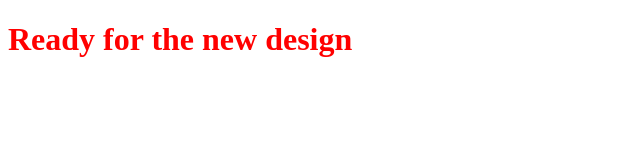
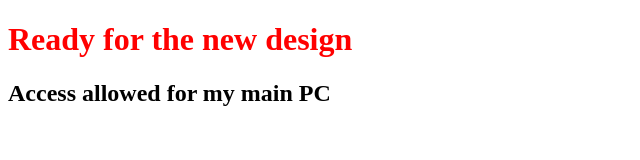
Before and after one commit to Sartori07/landing-startup, a plain HTML site: page index.html in a window 1280 px wide. Shown: the whole page, without its empty margins (0-640 px from the left). Drawn offline with Linux system fonts and the light colour scheme.

Commit message:
access allowed for my main PC

```diff
--- a/index.html
+++ b/index.html
@@ -9,5 +9,6 @@
 </head>
 <body>
     <h1>Ready for the new design</h1>
+    <h2>Access allowed for my main PC</h2>
 </body>
 </html>
```
